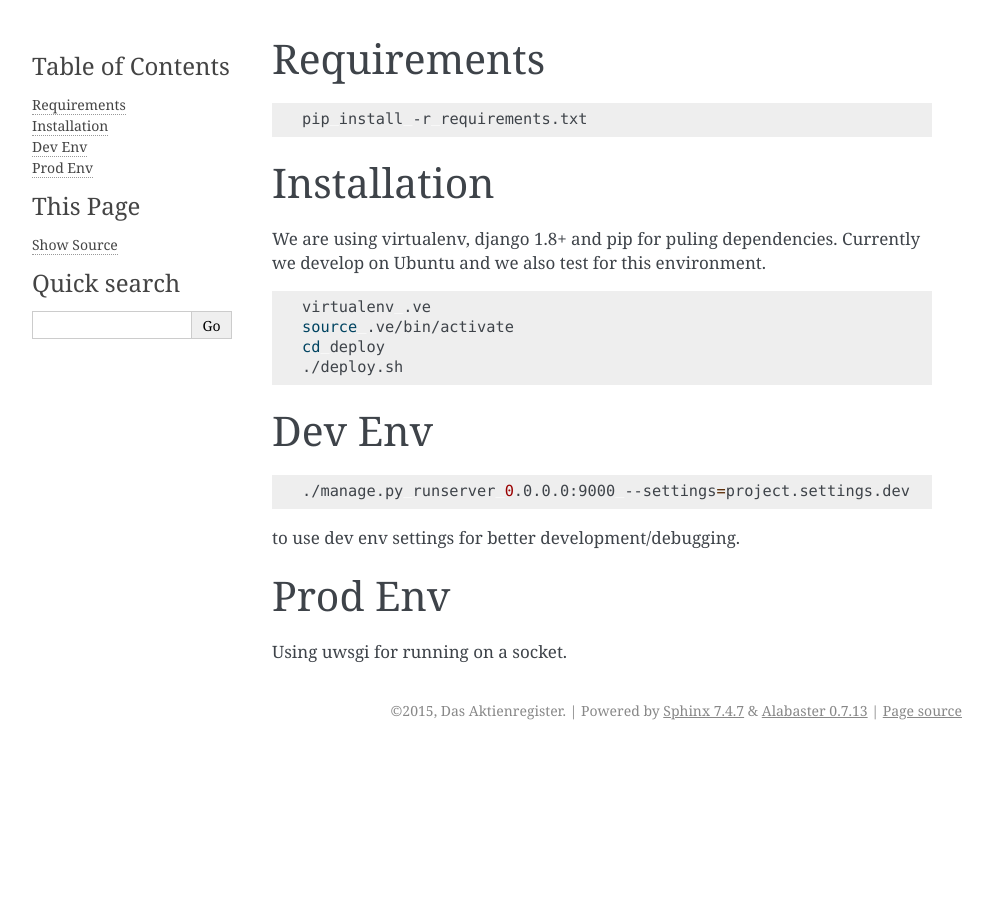
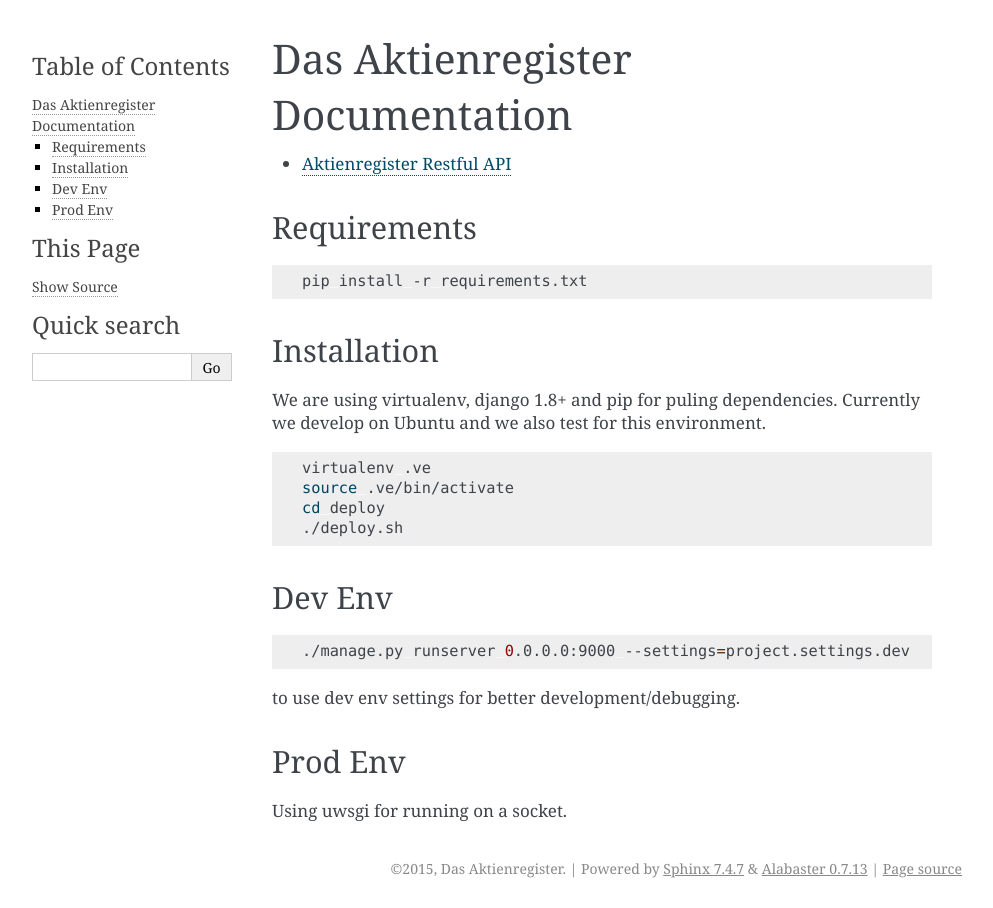
Before and after one commit to ngvtuan/darg, a Sphinx documentation site: the page built from docs/index.rst, in a window 1280 px wide. Shown: the whole page, without its empty margins (148-1141 px from the left). Built offline with Sphinx 7.4.7, drawn with Linux system fonts in a browser that asks for light colours; formulas are drawn with MathJax 3.

Commit message:
Update index.rst

```diff
--- a/docs/index.rst
+++ b/docs/index.rst
@@ -1,3 +1,16 @@
+==================================
+Das Aktienregister Documentation
+==================================
+
+.. toctree::
+   :maxdepth: 1
+   :glob:
+
+   *
+
+
+
+
 Requirements
 ==================
 
```
